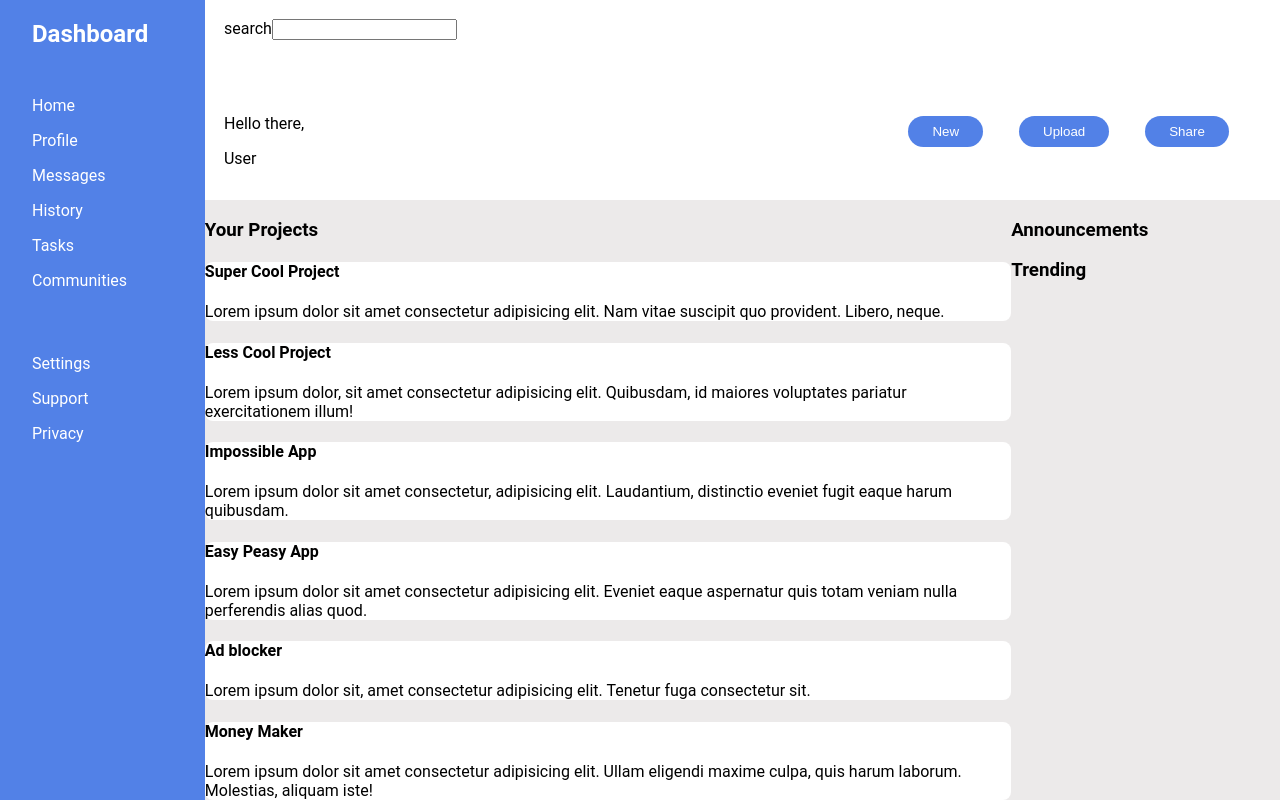
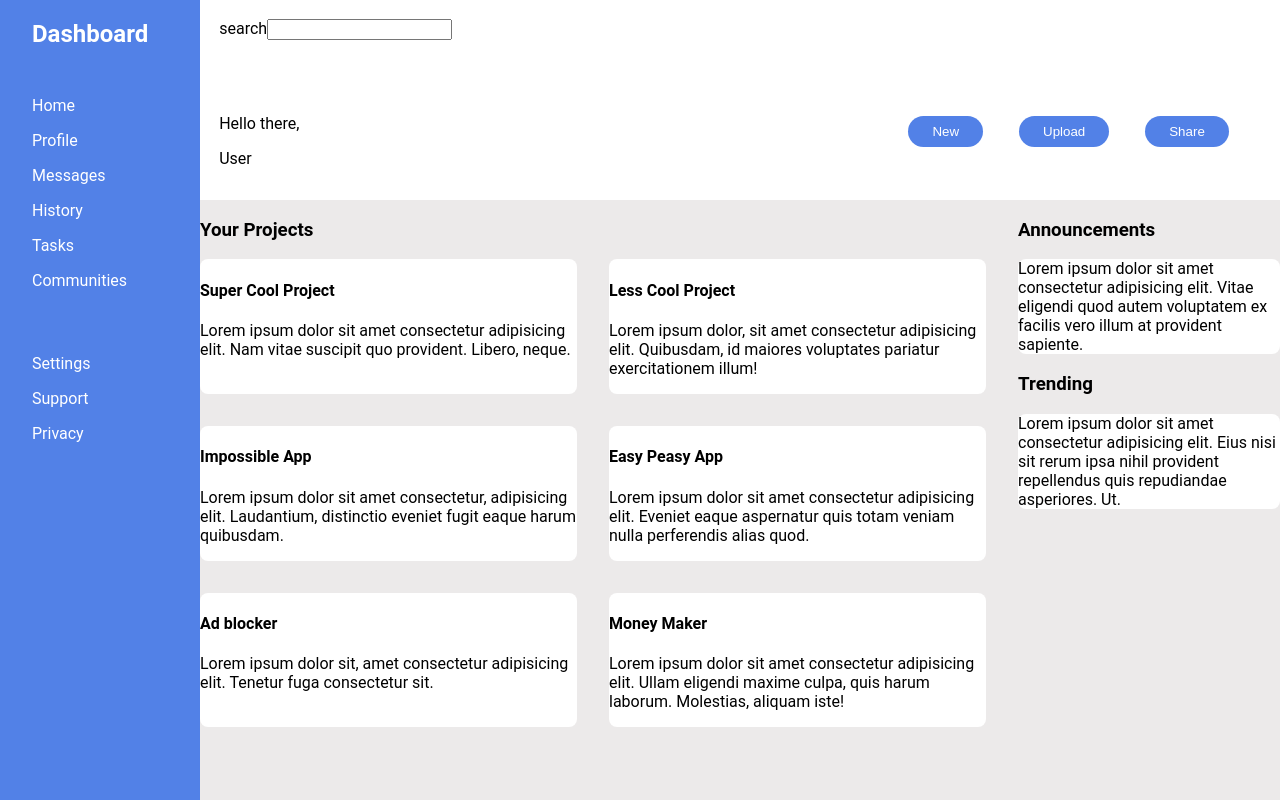
Before and after one commit to huzefazaheer/admin-dashboard, a plain HTML site: page index.html in a window 1280 px wide. Drawn offline with Linux system fonts and the light colour scheme.

Commit message:
Added grid to projects plane

```diff
--- a/index.html
+++ b/index.html
@@ -96,7 +96,17 @@
         </div>
         <div class="rightsidebar">
           <h3>Announcements</h3>
+          <div class="card">
+            Lorem ipsum dolor sit amet consectetur adipisicing elit. Vitae
+            eligendi quod autem voluptatem ex facilis vero illum at provident
+            sapiente.
+          </div>
           <h3>Trending</h3>
+          <div class="card">
+            Lorem ipsum dolor sit amet consectetur adipisicing elit. Eius nisi
+            sit rerum ipsa nihil provident repellendus quis repudiandae
+            asperiores. Ut.
+          </div>
         </div>
       </div>
     </div>
--- a/style.css
+++ b/style.css
@@ -25,6 +25,7 @@ body {
 
 .projects {
   flex: 75%;
+  margin-right: 2rem;
 }
 
 .rightsidebar {
@@ -34,6 +35,13 @@ body {
 .card {
   background-color: white;
   border-radius: 8px;
+}
+
+.grid-container {
+  display: grid;
+  grid-template-columns: 1fr 1fr;
+  grid-template-row: 1fr 1fr 1fr;
+  gap: 2rem;
 }
 
 nav {
```
